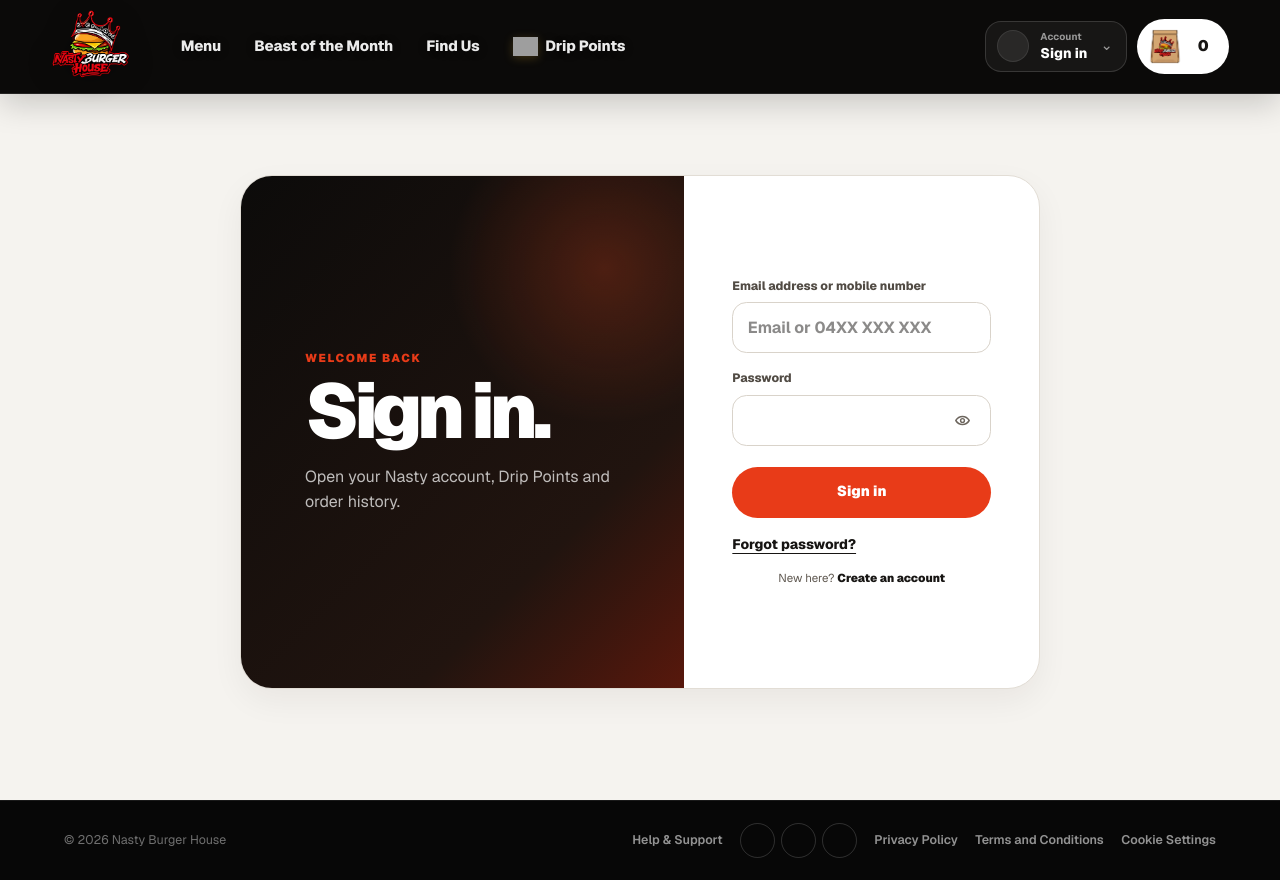
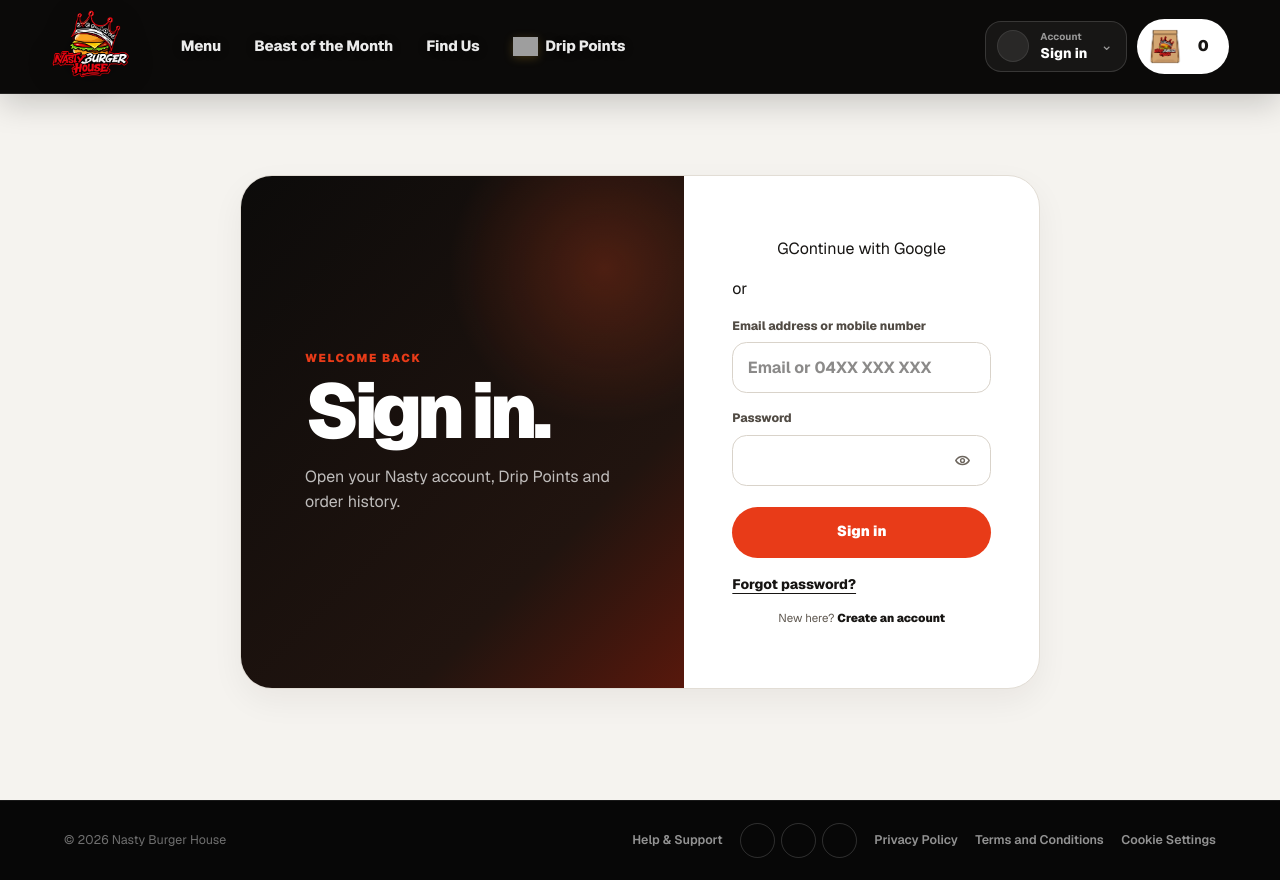
Before and after one commit to furbagurung/nasty-burger-house, a Next.js app: page /account/sign-in in a window 1280 px wide. Built offline with nearby package versions, Linux system fonts and the light colour scheme; no server answers; grey boxes are pictures that could not be loaded; some icons are missing.

Commit message:
Add Google sign in to customer account

```diff
--- a/app/components/account-sign-in-page.tsx
+++ b/app/components/account-sign-in-page.tsx
@@ -5,6 +5,7 @@ import { useRouter } from "next/navigation";
 import { FormEvent, useState } from "react";
 import { signInCustomerByEmail } from "../lib/customer-store";
 import { isSupabaseBrowserConfigured } from "../lib/supabase/client";
+import GoogleAuthButton from "./google-auth-button";
 import MobileBottomNav from "./mobile-bottom-nav";
 import PasswordInput from "./password-input";
 
@@ -70,6 +71,15 @@ export default function AccountSignInPage() {
             <p>Open your Nasty account, Drip Points and order history.</p>
           </div>
           <form className="account-auth-form" onSubmit={submit}>
+            {productionAuth && (
+              <>
+                <GoogleAuthButton onError={setError} />
+                <div className="account-auth-divider" aria-hidden="true">
+                  <span>or</span>
+                </div>
+              </>
+            )}
+
             <label>
               {productionAuth ? "Email address or mobile number" : "Email address"}
               <input
```
